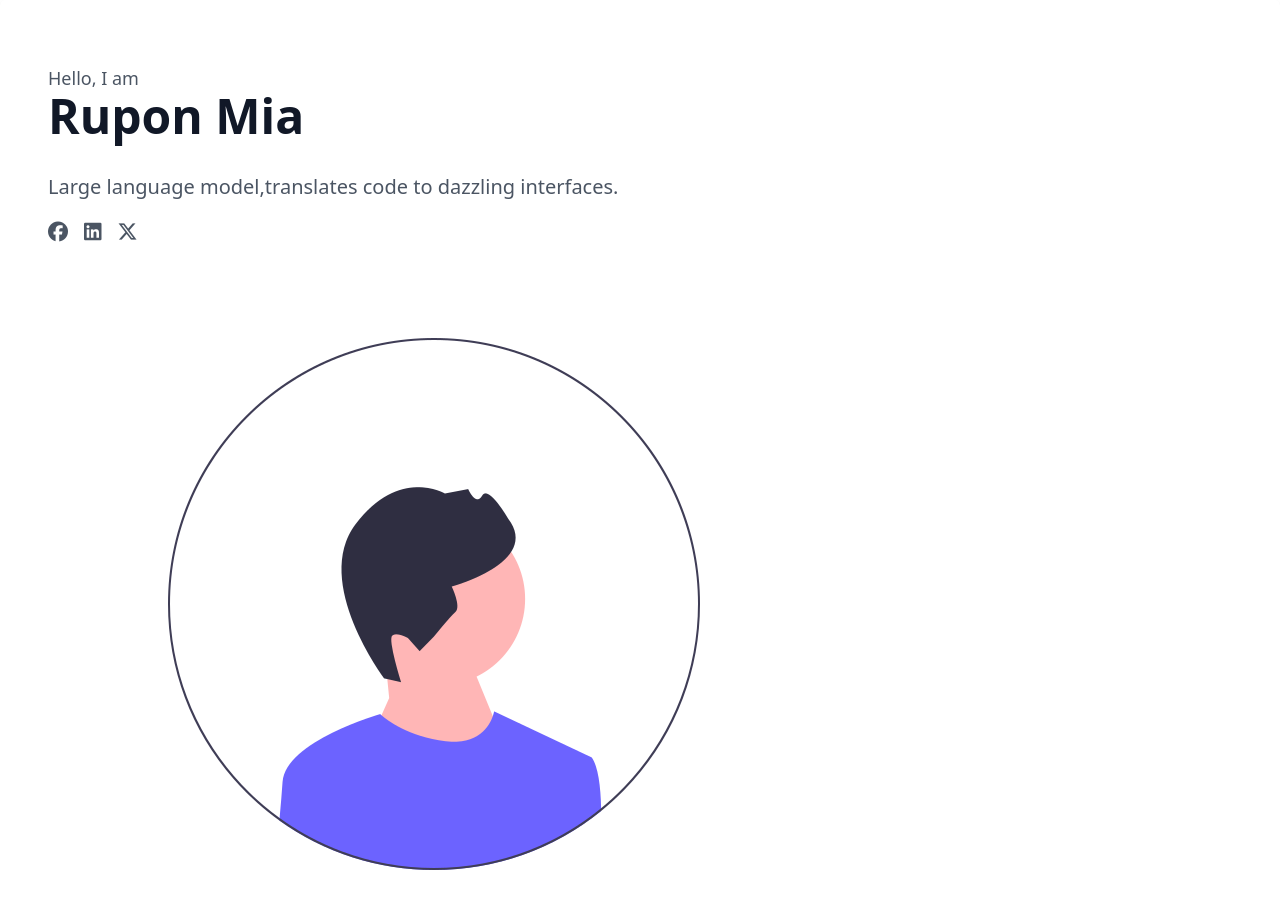
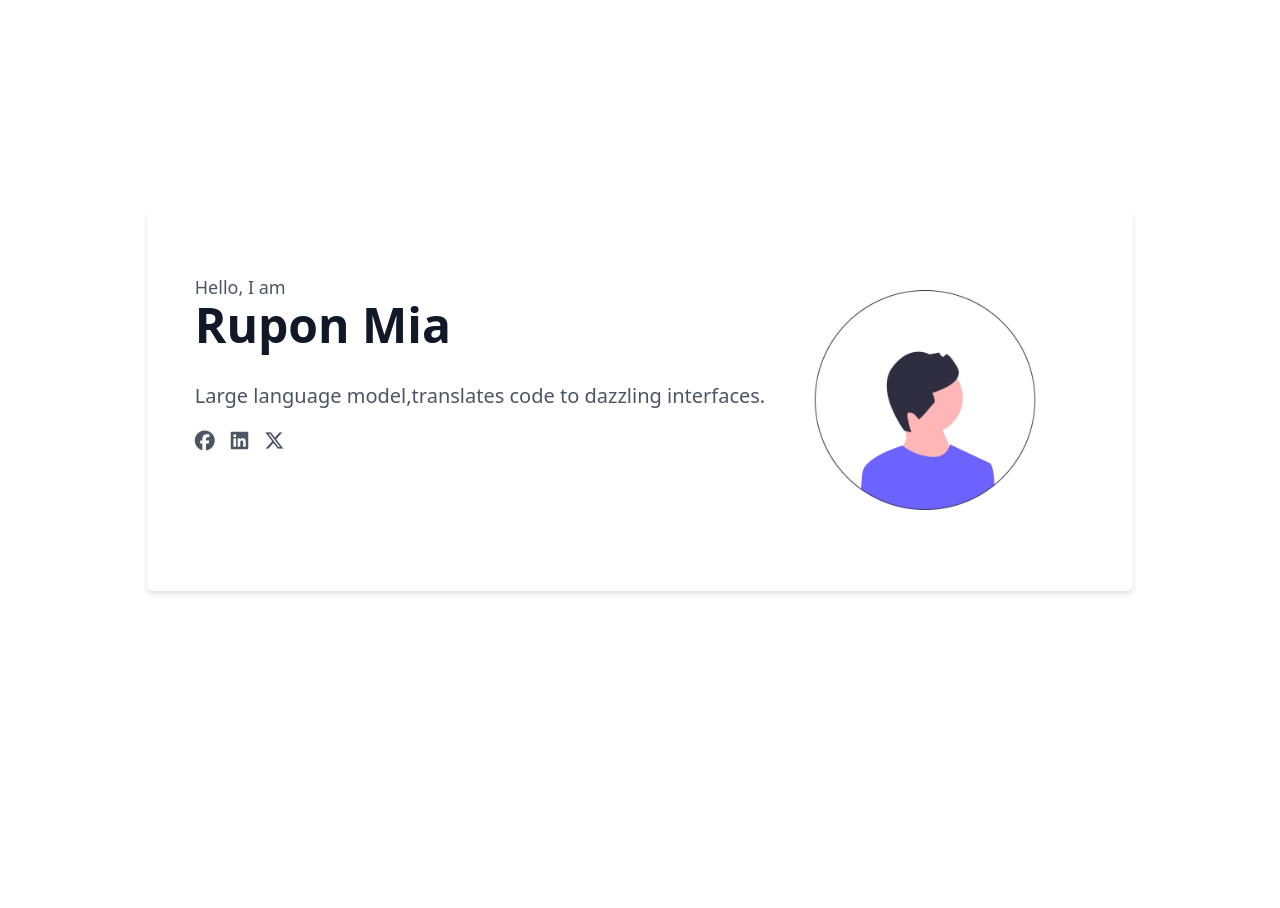
Before and after one commit to Rupon100/tailwind-1st-project, a website built with Vite: page index.html in a window 1280 px wide. After the commit the page ends 800 px from the top, so only its background shows below. Built offline with nearby package versions, Linux system fonts and the light colour scheme.

Commit message:
modify html and config file

```diff
--- a/index.html
+++ b/index.html
@@ -8,8 +8,9 @@
     <link rel="stylesheet" href="https://cdnjs.cloudflare.com/ajax/libs/font-awesome/6.5.2/css/all.min.css" integrity="sha512-SnH5WK+bZxgPHs44uWIX+LLJAJ9/2PkPKZ5QiAj6Ta86w+fsb2TkcmfRyVX3pBnMFcV7oQPJkl9QevSCWr3W6A==" crossorigin="anonymous" referrerpolicy="no-referrer" />
 </head>
 <body class="antialiased text-gray-600">
-    <section>
-        <div class="bg-white p-12 rounded-md drop-shadow-md">
+    <section class="flex justify-center items-center min-h-screen">
+
+        <div class="bg-white p-12 rounded-md drop-shadow-md md:flex spac-12">
            <div class="flex flex-col space-y-5 py-4">
                 <div>
                     <p class="text-lg">Hello, I am</p>
@@ -26,7 +27,7 @@
                     <i class="fa-brands fa-x-twitter"></i>
                 </div>
            </div>
-           <img src="man.png" alt="man-profile">
+           <img src="man.png" alt="man-profile" class="w-80 rounded-full flex-shrink-0">
         </div>
     </section>
 </body>
--- a/tailwind.config.js
+++ b/tailwind.config.js
@@ -2,7 +2,11 @@
 module.exports = {
   content: ["*"],
   theme: {
-    extend: {},
+    extend: {
+      backgroundImage: {
+        'home-backgound': "url(/tailwind-1st-project/home-bg.jpg)"
+      }
+    },
   },
   plugins: [],
 }
```
Also changed, not shown: home-bg.jpg (added).
